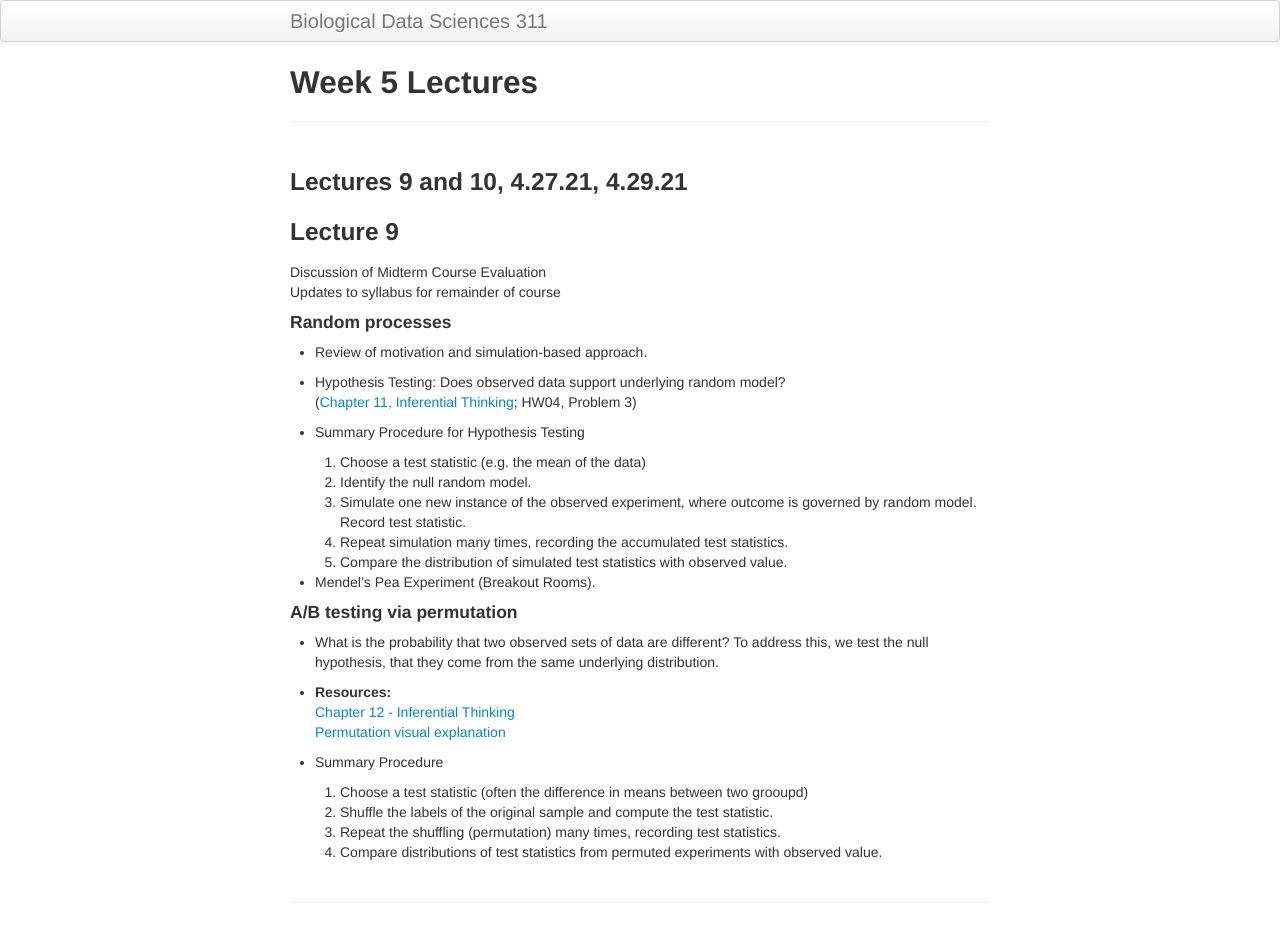
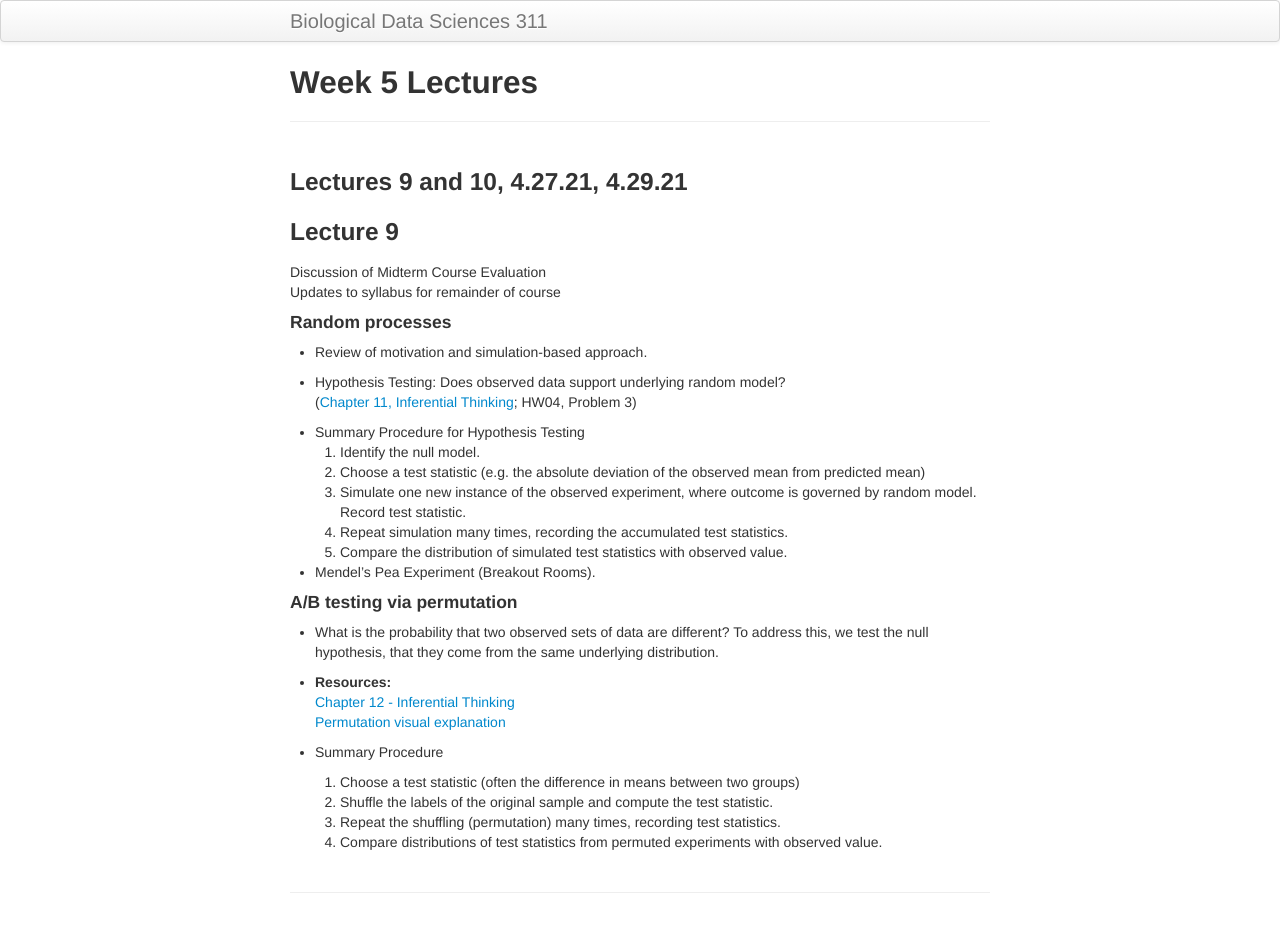
Before and after one commit to timothylwarren/bds311-sp21, a Jekyll site: the page built from lecture_notes/lec_wk05.md, in a window 1280 px wide. Built offline with Jekyll 4.4.1, drawn with Linux system fonts in a browser that asks for light colours.

Commit message:
Update lec_wk05.md

```diff
--- a/lecture_notes/lec_wk05.md
+++ b/lecture_notes/lec_wk05.md
@@ -17,9 +17,8 @@ Updates to syllabus for remainder of course
 - Hypothesis Testing: Does observed data support underlying random model? <br> ([Chapter 11, Inferential Thinking](https://inferentialthinking.com/chapters/11/Testing_Hypotheses.html); HW04, Problem 3)
 
 - Summary Procedure for Hypothesis Testing
-
-   1. Choose a test statistic (e.g. the mean of the data)
-   2. Identify the null random model.
+   1. Identify the null model.
+   2. Choose a test statistic (e.g. the absolute deviation of the observed mean from predicted mean)
    3. Simulate one new instance of the observed experiment, where outcome is governed by random model. Record test statistic.
    4. Repeat simulation many times, recording the accumulated test statistics.
    5. Compare the distribution of simulated test statistics with observed value.
@@ -36,7 +35,7 @@ Updates to syllabus for remainder of course
 [Permutation visual explanation](https://www.jwilber.me/permutationtest/)
 
 - Summary Procedure
-    1. Choose a test statistic (often the difference in means between two grooupd)
+    1. Choose a test statistic (often the difference in means between two groups)
     2. Shuffle the labels of the original sample and compute the test statistic.
     3. Repeat the shuffling (permutation) many times, recording test statistics.
     4. Compare distributions of test statistics from permuted experiments with observed value.
```
